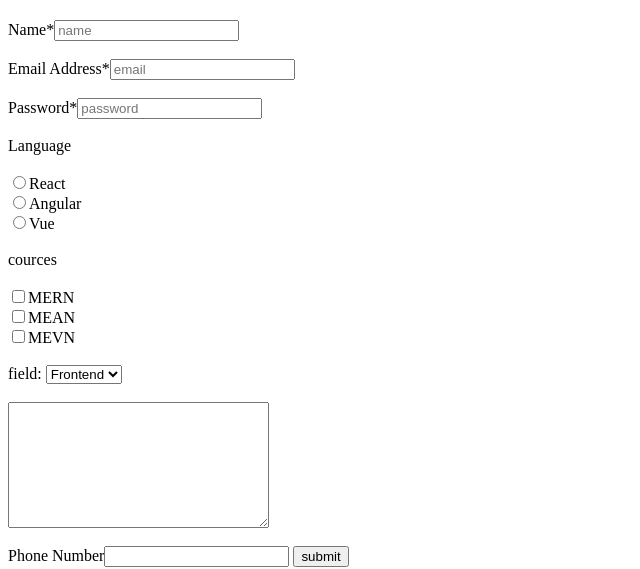
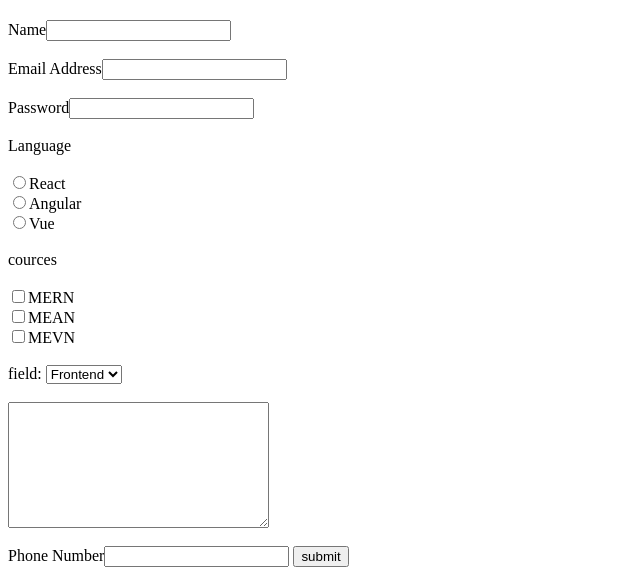
Before and after one commit to kusumakrish/project1, a plain HTML site: page index.html in a window 1280 px wide. Shown: the part 46-615 px from the top of the page, without its empty margins (0-640 px from the left). Drawn offline with Linux system fonts and the light colour scheme.

Commit message:
Update index.html

```diff
--- a/index.html
+++ b/index.html
@@ -5,9 +5,9 @@
     <body>
         <forms>
         <h1>FORMS</h1>
-           Name*<input type="text" placeholder="name" required> <br> <br>
-           Email Address*<input type="email"placeholder="email"required><br><br>
-           Password*<input type="password"placeholder="password"required><br><br>
+           Name<input type="text"> <br> <br>
+           Email Address<input type="email"><br><br>
+           Password<input type="password"><br><br>
            Language<br><br>
            <input type="radio">React<br>
            <input type="radio">Angular<br>
```
